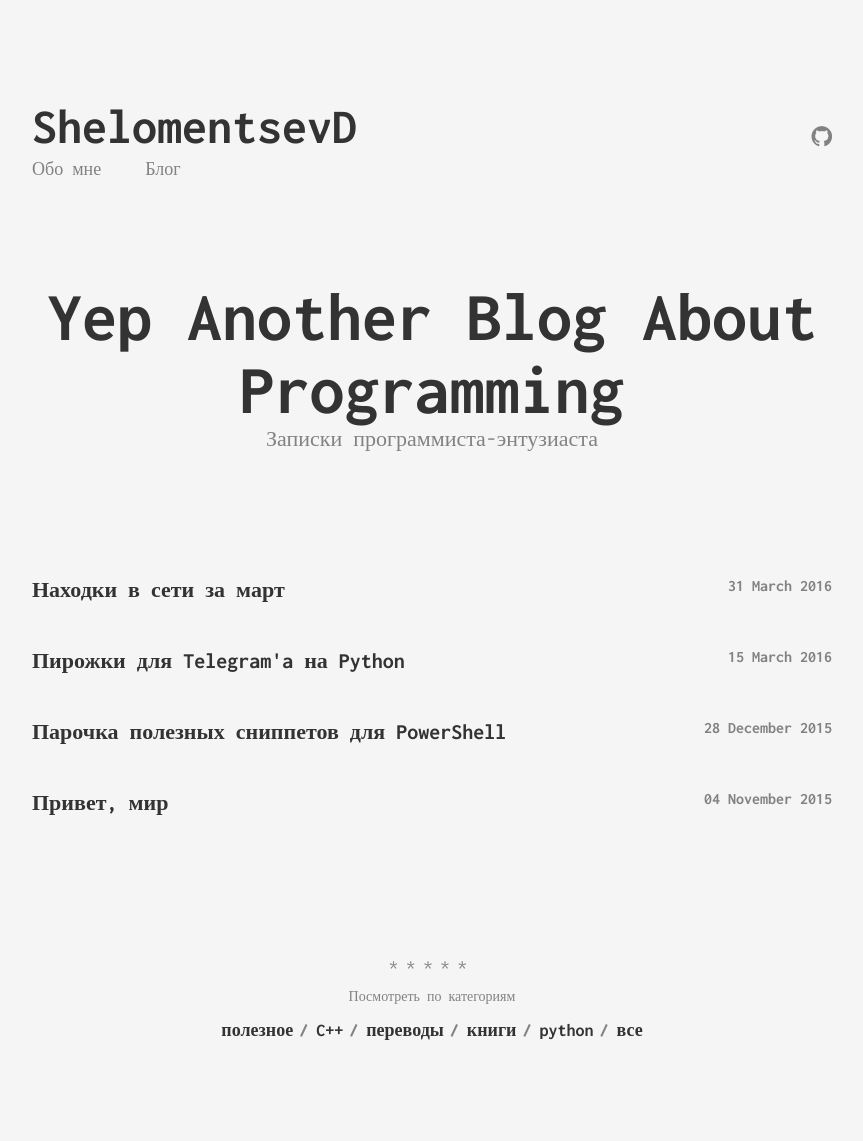
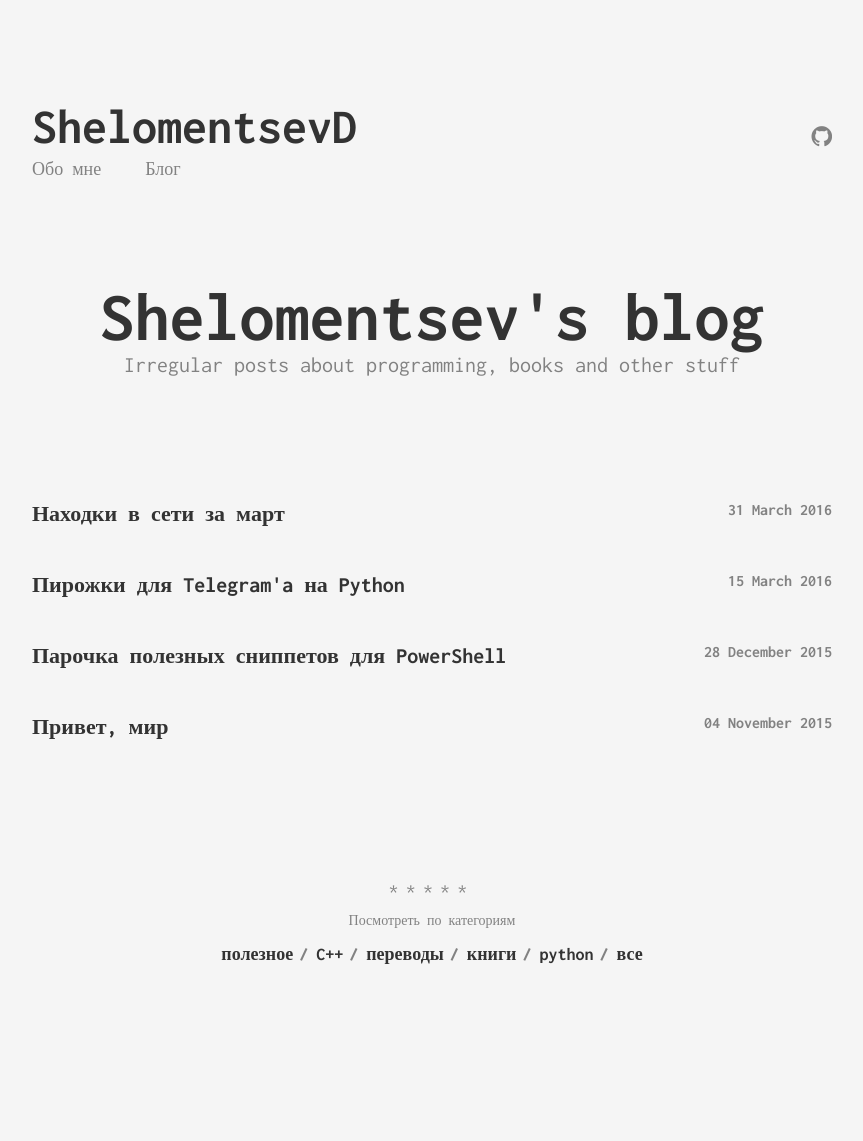
Before and after one commit to shelomentsevd/shelomentsevd.github.io, a Jekyll site: the page built from index.html, in a window 1280 px wide. Shown: the whole page, without its empty margins (208-1071 px from the left). Built offline with Jekyll 4.4.1, drawn with Linux system fonts in a browser that asks for light colours; after the commit the page ends 1065 px from its top, so only the background shows below that.

Commit message:
Update index.html

```diff
--- a/index.html
+++ b/index.html
@@ -1,7 +1,7 @@
 ---
 layout: page
-title:	Yep Another Blog About Programming
-subtitle: Записки программиста-энтузиаста
+title:	Shelomentsev's blog
+subtitle: Irregular posts about programming, books and other stuff
 ---
 
 <ul class="list-posts">
```
